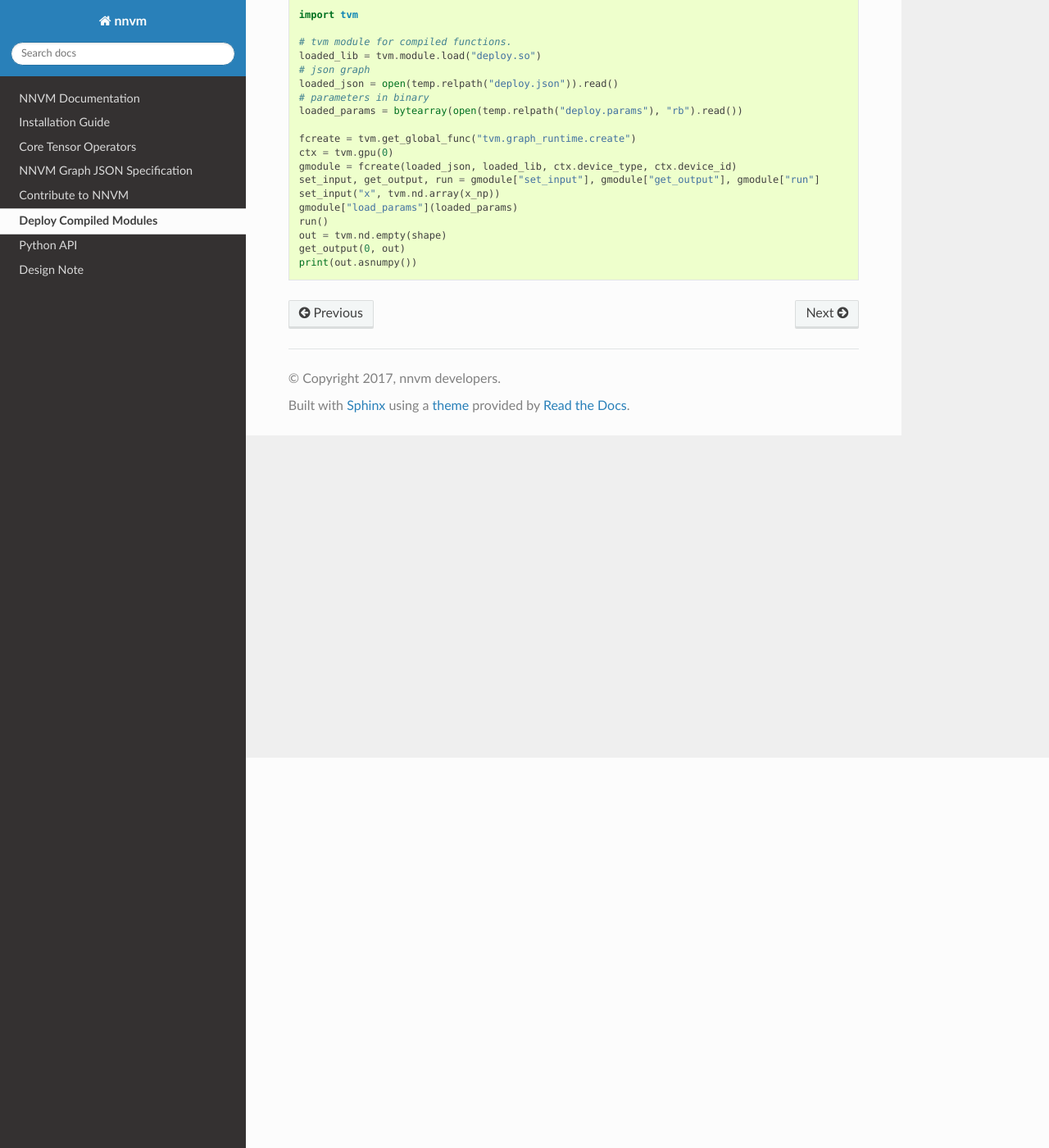
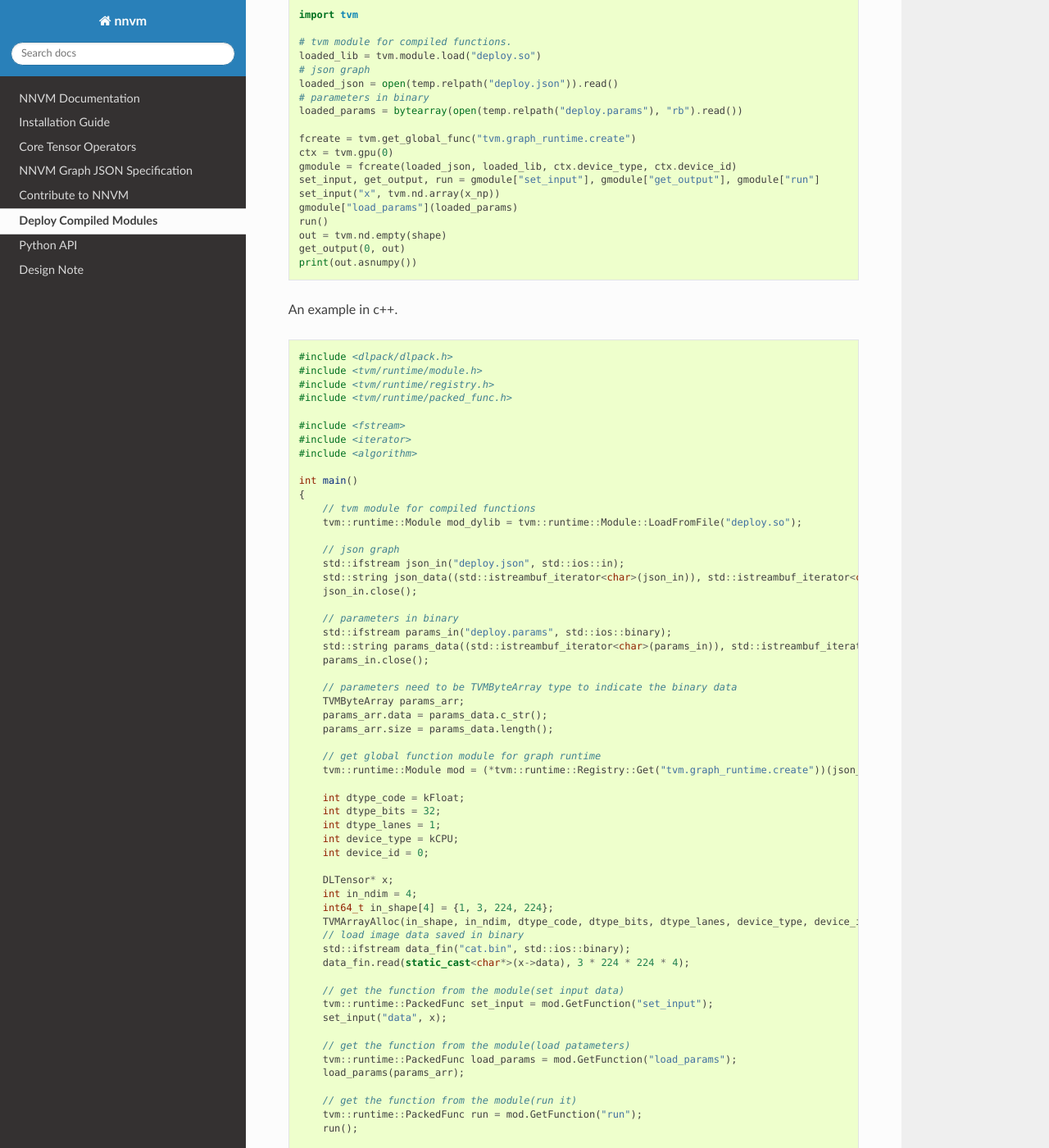
Before and after one commit to dmlc/nnvm, a Sphinx documentation site: the page built from docs/how_to/deploy.md, in a window 1280 px wide and 1400 px high, scrolled down 476 px. Shown: the whole window at 82% size. Built offline with Sphinx 7.4.7 and the Read the Docs theme 2.0.0, drawn with Linux system fonts in a browser that asks for light colours; pages that are not in the unit, such as notebooks, are missing from menus; the version number could not be read and is left out; some of the changed text lies outside the part shown.

Commit message:
Update deploy.md (#219)
* Update deploy.md

Add an example in c++.

* Update deploy.md

Add an example in c++.

* Update deploy.md

Add an example in c++.

* Update deploy.md

Add an example in c++.

````diff
--- a/docs/how_to/deploy.md
+++ b/docs/how_to/deploy.md
@@ -35,3 +35,85 @@
 get_output(0, out)
 print(out.asnumpy())
 ```
+
+An example in c++.
+```cpp
+#include <dlpack/dlpack.h>
+#include <tvm/runtime/module.h>
+#include <tvm/runtime/registry.h>
+#include <tvm/runtime/packed_func.h>
+
+#include <fstream>
+#include <iterator>
+#include <algorithm>
+
+int main()
+{
+    // tvm module for compiled functions
+    tvm::runtime::Module mod_dylib = tvm::runtime::Module::LoadFromFile("deploy.so");
+
+    // json graph
+    std::ifstream json_in("deploy.json", std::ios::in);
+    std::string json_data((std::istreambuf_iterator<char>(json_in)), std::istreambuf_iterator<char>());
+    json_in.close();
+
+    // parameters in binary
+    std::ifstream params_in("deploy.params", std::ios::binary);
+    std::string params_data((std::istreambuf_iterator<char>(params_in)), std::istreambuf_iterator<char>());
+    params_in.close();
+
+    // parameters need to be TVMByteArray type to indicate the binary data
+    TVMByteArray params_arr;
+    params_arr.data = params_data.c_str();
+    params_arr.size = params_data.length();
+
+    // get global function module for graph runtime
+    tvm::runtime::Module mod = (*tvm::runtime::Registry::Get("tvm.graph_runtime.create"))(json_data, mod_dylib, 1, 0);
+
+    int dtype_code = kFloat;
+    int dtype_bits = 32;
+    int dtype_lanes = 1;
+    int device_type = kCPU;
+    int device_id = 0;
+
+    DLTensor* x;
+    int in_ndim = 4;
+    int64_t in_shape[4] = {1, 3, 224, 224};
+    TVMArrayAlloc(in_shape, in_ndim, dtype_code, dtype_bits, dtype_lanes, device_type, device_id, &x);
+    // load image data saved in binary
+    std::ifstream data_fin("cat.bin", std::ios::binary);
+    data_fin.read(static_cast<char*>(x->data), 3 * 224 * 224 * 4);
+
+    // get the function from the module(set input data)
+    tvm::runtime::PackedFunc set_input = mod.GetFunction("set_input");
+    set_input("data", x);
+
+    // get the function from the module(load patameters)
+    tvm::runtime::PackedFunc load_params = mod.GetFunction("load_params");
+    load_params(params_arr);
+
+    // get the function from the module(run it)
+    tvm::runtime::PackedFunc run = mod.GetFunction("run");
+    run();
+
+    DLTensor* y;
+    int out_ndim = 1;
+    int64_t out_shape[1] = {1000, };
+    TVMArrayAlloc(out_shape, out_ndim, dtype_code, dtype_bits, dtype_lanes, device_type, device_id, &y);
+
+    // get the function from the module(get output data)
+    tvm::runtime::PackedFunc get_output = mod.GetFunction("get_output");
+    get_output(0, y);
+
+    // get the maximum position in output vector
+    auto y_iter = static_cast<float*>(y->data);
+    auto max_iter = std::max_element(y_iter, y_iter + 1000);
+    auto max_index = std::distance(y_iter, max_iter);
+    std::cout << "The maximum position in output vector is: " << max_index << std::endl;
+
+    TVMArrayFree(x);
+    TVMArrayFree(y);
+
+    return 0;
+}
+```
````
